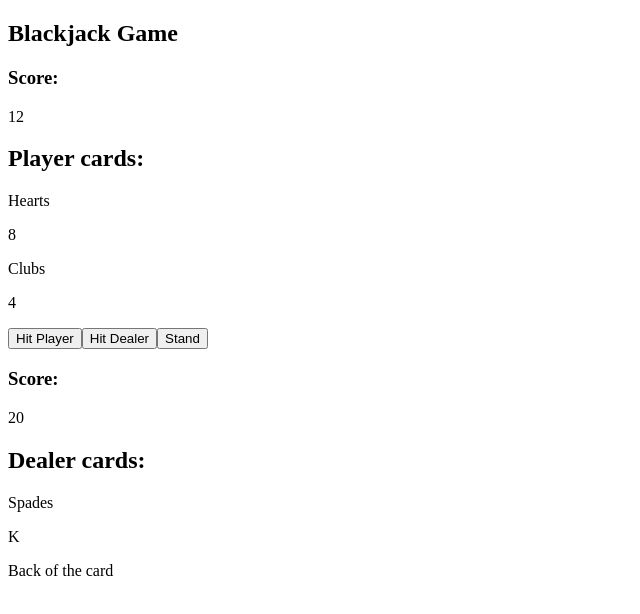
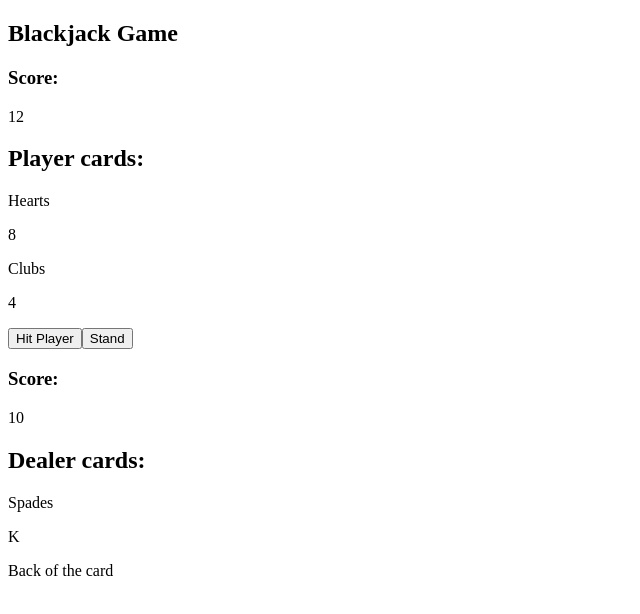
Before and after one commit to SantiG11/blackjack, a React (Vite) app: page / in a window 1280 px wide. Shown: the top 614 px of the page, without its empty margins (0-640 px from the left). Built offline with nearby package versions, Linux system fonts and the light colour scheme.

Commit message:
Started the 'turn' state to detect if is the player's or the dealer's turn. Move the ScoreDisplay components inside the Player and the Dealer components, and before the dealer's turn the score only shows the first card value and the second card is hidden.

```diff
--- a/src/components/Dealer.tsx
+++ b/src/components/Dealer.tsx
@@ -1,18 +1,32 @@
+import calculateTotal from "../logic/score";
 import Card, { CardType } from "./Card";
+import { GameTurn } from "./GameTable";
+import ScoreDisplay from "./ScoreDisplay";
 
 interface DealerProps {
   hand: CardType[]; // Let's call the prop 'hand'
+  turn: GameTurn;
+  score: number;
 }
 
-export default function Dealer({ hand }: DealerProps) {
+export default function Dealer({ hand, turn, score }: DealerProps) {
   return (
     <div>
+      <ScoreDisplay
+        score={
+          turn === "dealer" ? score : score - calculateTotal([hand[1] ?? 0])
+        }
+      />
       <h2>Dealer cards: </h2>
       {hand.map((card: CardType, index: number) => {
-        return index === 1 ? (
-          <Card key={index} suit={card.suit} value={card.value} hidden={true} />
-        ) : (
-          <Card key={index} suit={card.suit} value={card.value} />
+        const isHidden = index === 1 && turn === "player";
+        return (
+          <Card
+            key={index}
+            suit={card.suit}
+            value={card.value}
+            hidden={isHidden}
+          />
         );
       })}
     </div>
--- a/src/components/GameTable.tsx
+++ b/src/components/GameTable.tsx
@@ -4,7 +4,8 @@ import { CardType } from "./Card";
 import Player from "./Player";
 import Dealer from "./Dealer";
 import calculateTotal from "../logic/score";
-import ScoreDisplay from "./ScoreDisplay";
+
+export type GameTurn = "player" | "dealer";
 
 function GameTable() {
   const deckRef = useRef<CardDeckHandle | null>(null);
@@ -13,6 +14,8 @@ function GameTable() {
 
   const [playerScore, setPlayerScore] = useState(0);
   const [dealerScore, setDealerScore] = useState(0);
+
+  const [turn, setTurn] = useState<GameTurn>("player");
 
   const hitPlayer = (times: number = 1) => {
     setTimeout(() => {
@@ -36,6 +39,11 @@ function GameTable() {
     }, 20);
   };
 
+  const handleStand = () => {
+    setTurn("dealer");
+    console.log("Player stands. Dealer's turn.");
+  };
+
   const startGame = () => {
     hitPlayer(2);
     hitDealer(2);
@@ -57,28 +65,23 @@ function GameTable() {
       <CardDeck ref={deckRef} />
 
       <div>
-        <ScoreDisplay score={playerScore} />
-        <Player hand={playerHand} />
+        <Player hand={playerHand} score={playerScore} />
         <button
           onClick={() => {
             hitPlayer();
           }}
+          disabled={turn === "dealer"}
         >
           Hit Player
         </button>
-        <button
-          onClick={() => {
-            hitDealer();
-          }}
-        >
-          Hit Dealer
+
+        <button onClick={handleStand} disabled={turn === "dealer"}>
+          Stand
         </button>
-        <button>Stand</button>
       </div>
 
       <div>
-        <ScoreDisplay score={dealerScore} />
-        <Dealer hand={dealerHand} />
+        <Dealer hand={dealerHand} turn={turn} score={dealerScore} />
       </div>
     </div>
   );
--- a/src/components/Player.tsx
+++ b/src/components/Player.tsx
@@ -1,12 +1,15 @@
 import Card, { CardType } from "./Card";
+import ScoreDisplay from "./ScoreDisplay";
 
 interface PlayerProps {
   hand: CardType[]; // Let's call the prop 'hand'
+  score: number;
 }
 
-export default function Player({ hand }: PlayerProps) {
+export default function Player({ hand, score }: PlayerProps) {
   return (
     <div>
+      <ScoreDisplay score={score} />
       <h2>Player cards: </h2>
       {hand.map((card: CardType, index: number) => {
         return <Card key={index} suit={card.suit} value={card.value} />;
```
